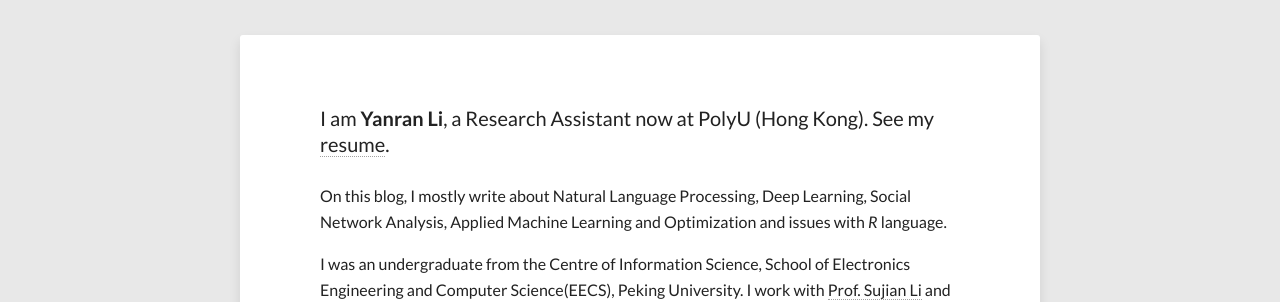
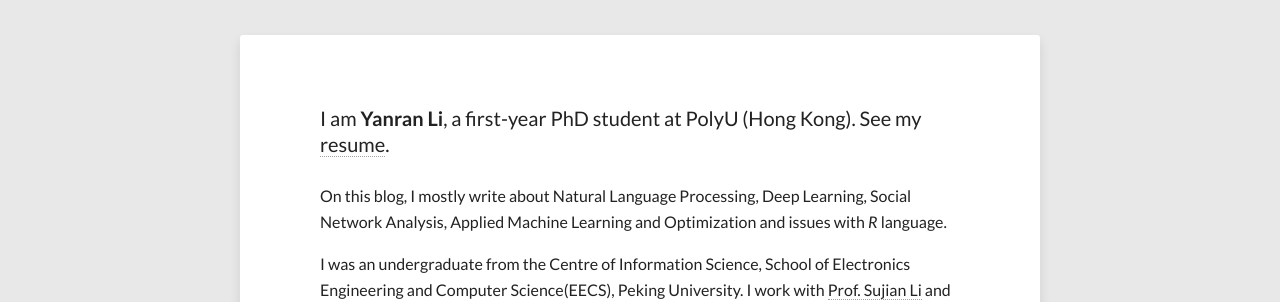
Before and after one commit to niangaotuantuan/niangaotuantuan.github.io, a Jekyll site: the page built from about.md, in a window 1280 px wide and 900 px high. Shown: the part 415-717 px from the top of the window. Built offline with Jekyll 4.4.1, drawn with Linux system fonts in a browser that asks for light colours; nearby versions of some CDN libraries.

Commit message:
update info

```diff
--- a/about.md
+++ b/about.md
@@ -7,7 +7,7 @@ image:
   feature: bg_about.jpg
 ---
 
-I am **Yanran Li**, a Research Assistant now at PolyU (Hong Kong). See my [resume](/files/Resume_Yanran_Li.pdf).
+I am **Yanran Li**, a first-year PhD student at PolyU (Hong Kong). See my [resume](/files/Resume_Yanran_Li.pdf).
 
 On this blog, I mostly write about Natural Language Processing, Deep Learning, Social Network Analysis, Applied Machine Learning and Optimization and issues with *R* language.
 
```
